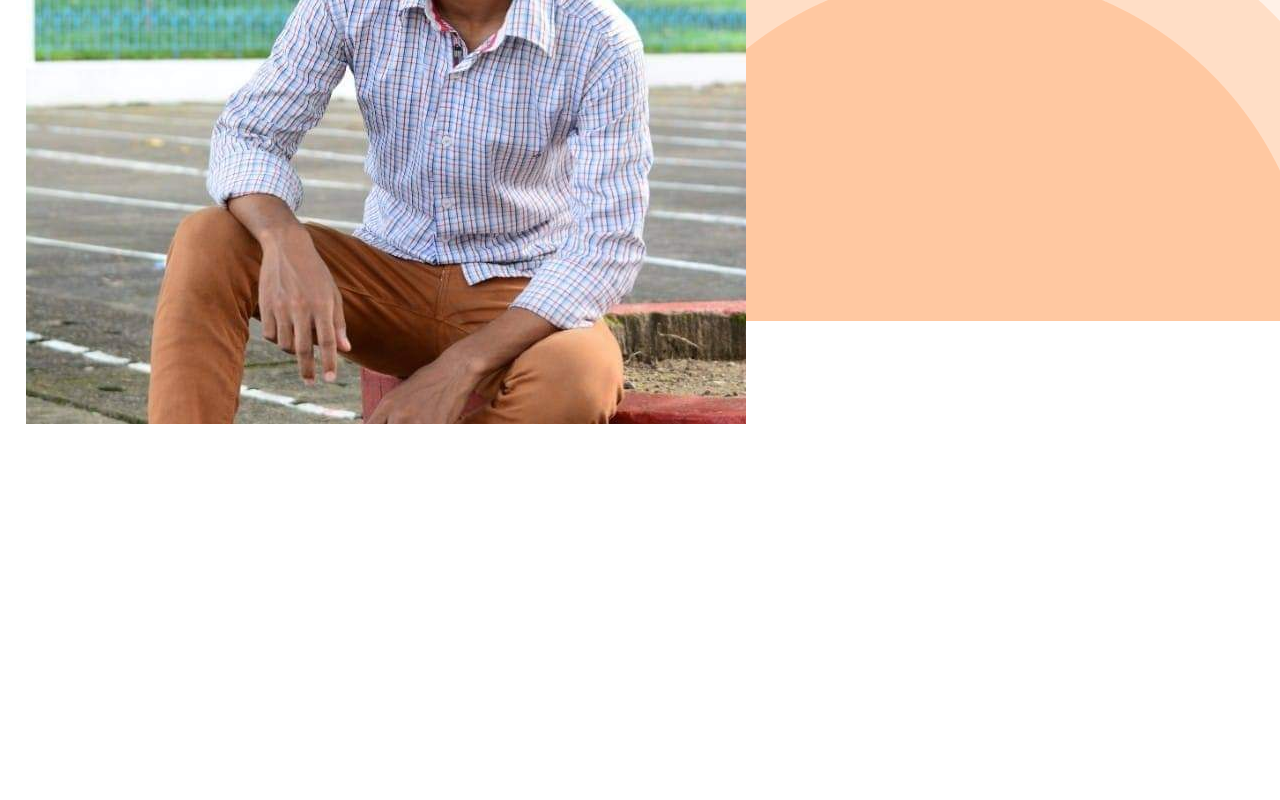
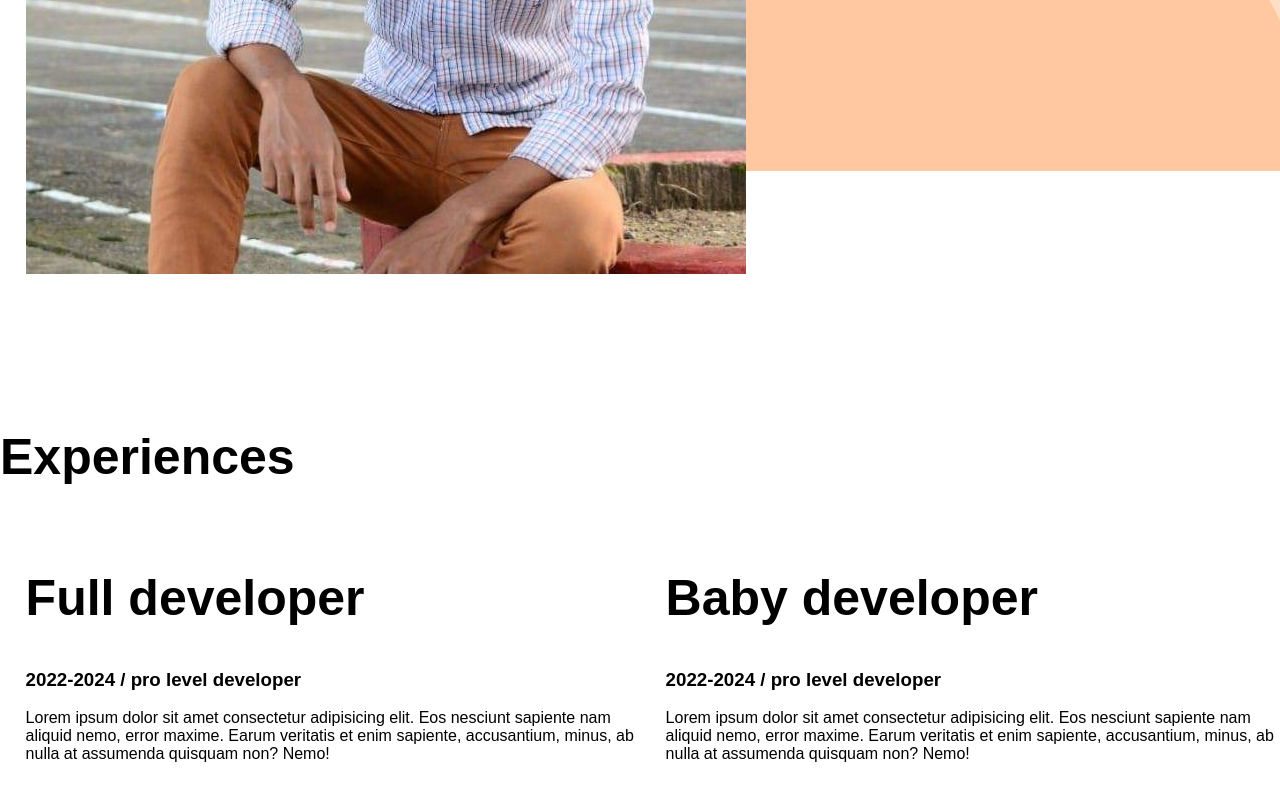
Before and after one commit to seozakaria/developer-portfolios, a plain HTML site: page index.html in a window 1280 px wide. Shown: the part 1338-2138 px from the top of the page. Before the commit the page ends 1766 px from the top, so only its background shows below. Drawn offline with Linux system fonts and the light colour scheme.

Commit message:
container

```diff
--- a/index.html
+++ b/index.html
@@ -13,7 +13,7 @@
 </head>
 
 <body>
-    <section class="top-banner">
+    <section class="top-banner flexible-container">
         <div class="half-width">
             <h1>Welcome to</h1>
             <h1><span class="orange-color">Zakaria promotion world</span></h1>
@@ -34,7 +34,7 @@
         </div>
     </section>
 
-    <section class="dream-big">
+    <section class="dream-big flexible-container">
         <div class="half-width">
             <img src="images/FB_IMG_1660613630029.jpg" alt="">
         </div>
@@ -50,6 +50,32 @@
         </div>
     </section>
 
+    <section class="experience-area">
+        <h1>Experiences</h1>
+
+        <div class="flexible-container">
+            <div class="half-width">
+                <h1>Full developer</h1>
+                <h3>2022-2024 / pro level developer</h3>
+                <p>Lorem ipsum dolor sit amet consectetur adipisicing elit. Eos nesciunt sapiente nam aliquid nemo,
+                    error
+                    maxime. Earum veritatis et enim sapiente, accusantium, minus, ab nulla at assumenda quisquam non?
+                    Nemo!
+                </p>
+            </div>
+            <div class="half-width">
+                <h1>Baby developer</h1>
+                <h3>2022-2024 / pro level developer</h3>
+                <p>Lorem ipsum dolor sit amet consectetur adipisicing elit. Eos nesciunt sapiente nam aliquid nemo,
+                    error
+                    maxime. Earum veritatis et enim sapiente, accusantium, minus, ab nulla at assumenda quisquam non?
+                    Nemo!
+                </p>
+            </div>
+        </div>
+
+    </section>
+
 </body>
 
 </html>
--- a/style.css
+++ b/style.css
@@ -11,9 +11,9 @@ h1 {
     color: orange;
 }
 
-section {
+.flexible-container {
     display: flex;
-    margin-top: 150px;
+    margin-bottom: 150px;
 }
 
 .half-width {
```
